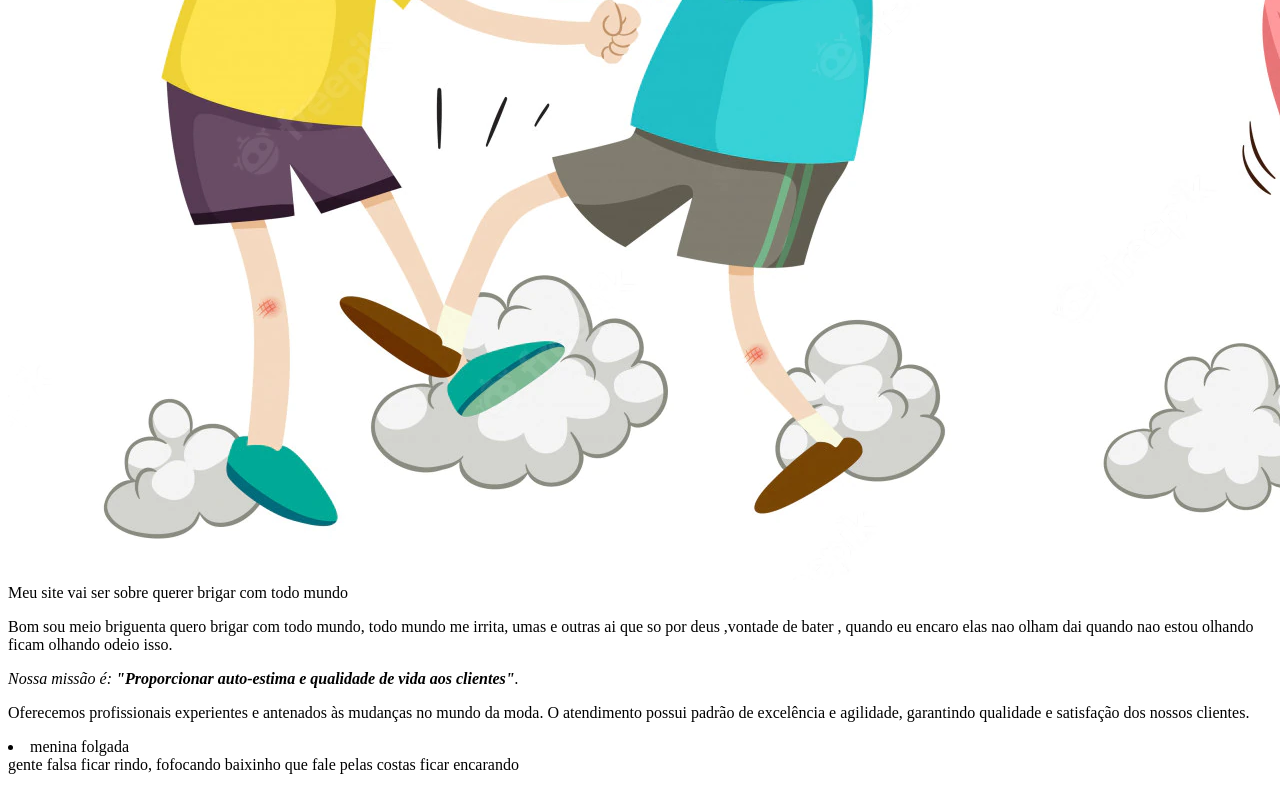
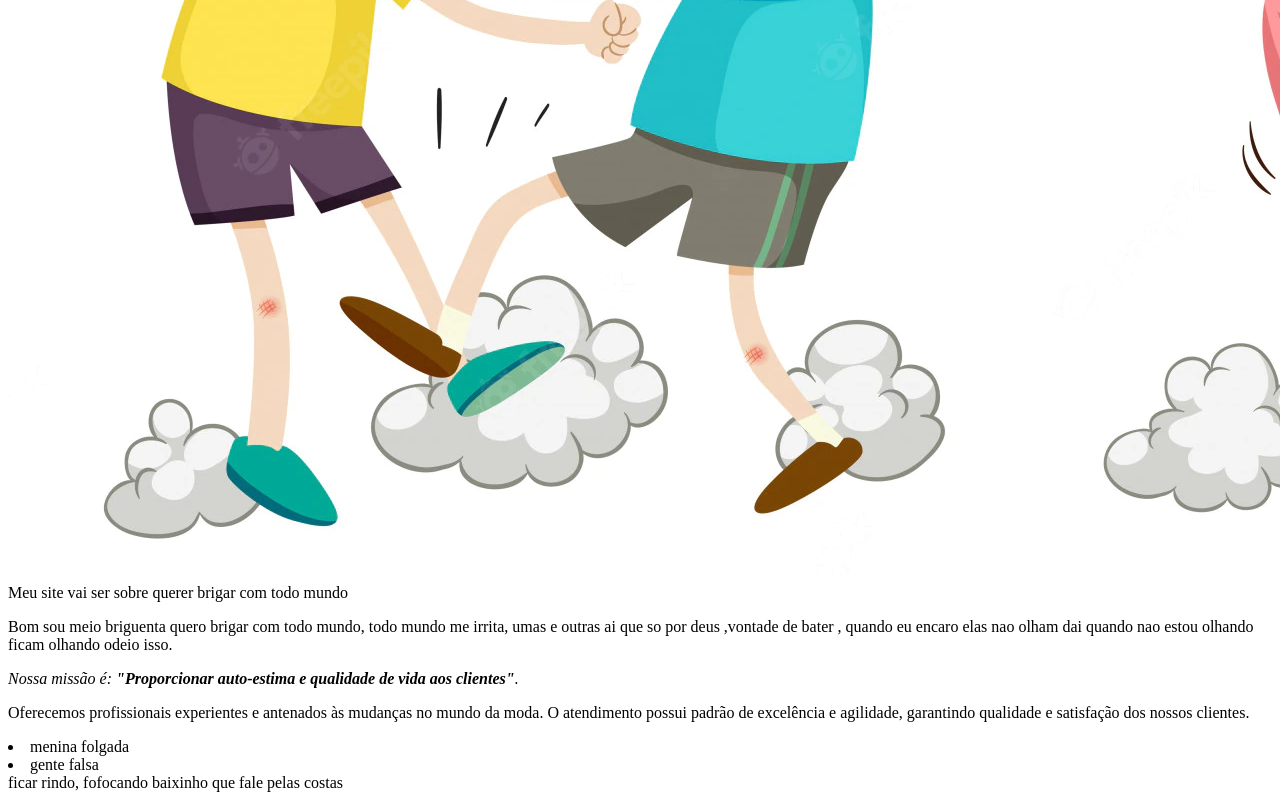
Before and after one commit to rafinhabarros/PC-PRIMEIRO-C-AJ, a plain HTML site: page index.html in a window 1280 px wide. Shown: the part 543-1343 px from the top of the page. Drawn offline with Linux system fonts and the light colour scheme.

Commit message:
Update index.html

```diff
--- a/index.html
+++ b/index.html
@@ -17,8 +17,8 @@
 </body>
 <header>
  <li> menina folgada</li>
- gente falsa
- ficar rindo, fofocando baixinho
- que fale pelas costas
+ <li> gente falsa </li>
+ ficar rindo, fofocando baixinho </li>
+ que fale pelas costas </li
  ficar encarando
 </html>
```
